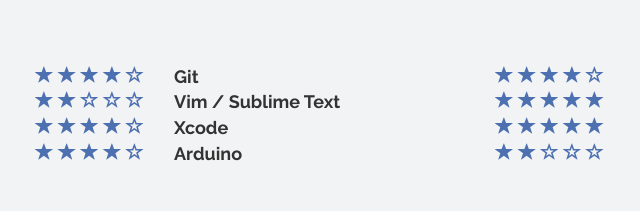
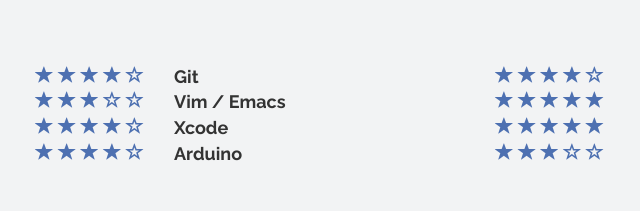
Before and after one commit to codeKaren/codeKaren.github.io, a plain HTML site: page index.html in a window 1280 px wide. Shown: the part 1617-1828 px from the top of the page, 481-1121 px from the left. Drawn offline with nearby package versions, Linux system fonts and the light colour scheme; some icons are missing.

Commit message:
Change skills levels

```diff
--- a/index.html
+++ b/index.html
@@ -225,7 +225,7 @@
             <span class = "skill-rating">
               <span class = "glyphicon glyphicon-star"></span>
               <span class = "glyphicon glyphicon-star"></span>
-              <span class = "glyphicon glyphicon-star-empty"></span>
+              <span class = "glyphicon glyphicon-star"></span>
               <span class = "glyphicon glyphicon-star-empty"></span>
               <span class = "glyphicon glyphicon-star-empty"></span>
             </span>
@@ -265,7 +265,7 @@
             </span>
           </li>
           <li>
-            <span class = "skill-title"> Vim / Sublime Text </span>
+            <span class = "skill-title"> Vim / Emacs </span>
             <span class = "skill-rating">
               <span class = "glyphicon glyphicon-star"></span>
               <span class = "glyphicon glyphicon-star"></span>
@@ -289,7 +289,7 @@
             <span class = "skill-rating">
               <span class = "glyphicon glyphicon-star"></span>
               <span class = "glyphicon glyphicon-star"></span>
-              <span class = "glyphicon glyphicon-star-empty"></span>
+              <span class = "glyphicon glyphicon-star"></span>
               <span class = "glyphicon glyphicon-star-empty"></span>
               <span class = "glyphicon glyphicon-star-empty"></span>
             </span>
```
